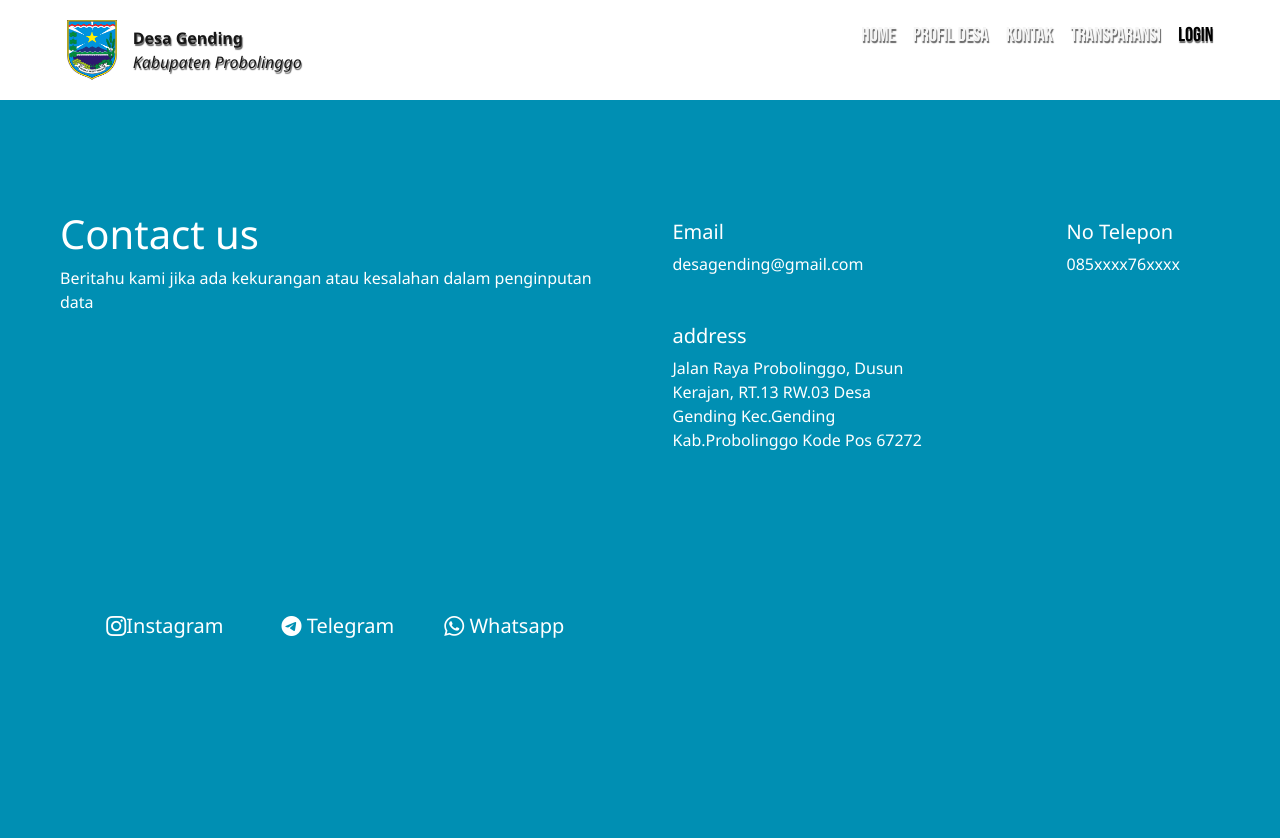
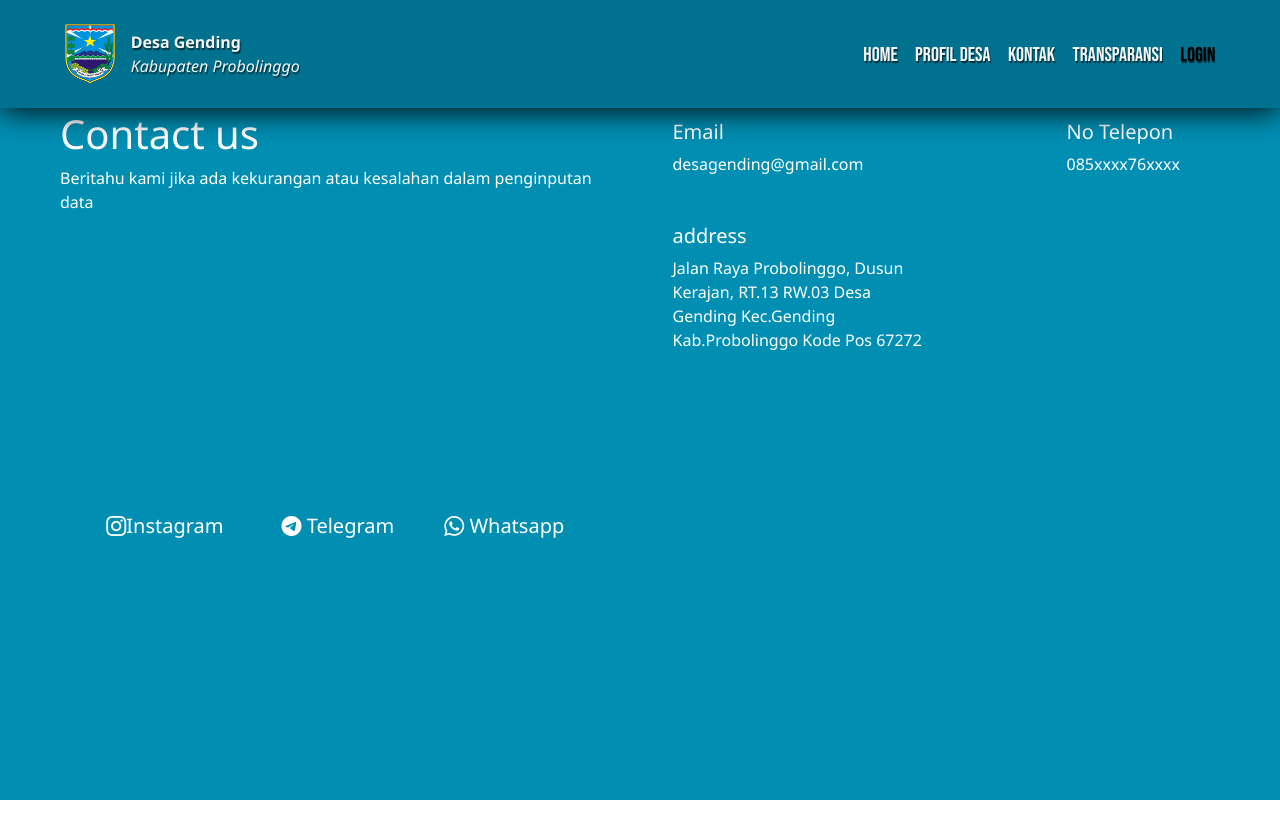
Before and after one commit to cahya8623/Aplikasi-visualisasi-Anggaran-Desa, a Next.js app: page /Kontak in a window 1280 px wide. Shown: the top 838 px of the page. After the commit the page ends 800 px from the top, so only its background shows below. Built offline with nearby package versions, Linux system fonts and the light colour scheme.

Commit message:
done part-17

```diff
--- a/src/component/Navbar.tsx
+++ b/src/component/Navbar.tsx
@@ -4,7 +4,7 @@ import Link from "next/link";
 
 export default function Navbar() {
   return (
-    <div className="navbar-custom  vw-100 px-4 py-3">
+    <div className="navbar-costom">
       <div className="d-flex p-1 justify-content-around container-fluid">
         {/* Logo dan Nama Desa */}
         <div className="d-flex align-items-center">
@@ -18,7 +18,7 @@ export default function Navbar() {
         </div>
 
         <div style={{ width: "30vw", marginLeft: "450px" }}>
-          <ul className="d-flex justify-content-between m-0 fs-5 text-center">
+          <ul className="d-flex mt-3 justify-content-between m-0 fs-5 text-center">
             <li className="nav-item">
               <Link href="/" className="nav-link nav-font">
                 Home
--- a/src/styles/globals.css
+++ b/src/styles/globals.css
@@ -337,7 +337,9 @@
   font-family: 'Bebas Neue', sans-serif;
 }
 
-.navbar{
+.navbar-costom{
+  width: 100vw;
+  padding: 20px;
   color: rgb(245, 245, 245);
   position: fixed;
   top: 0;
```
